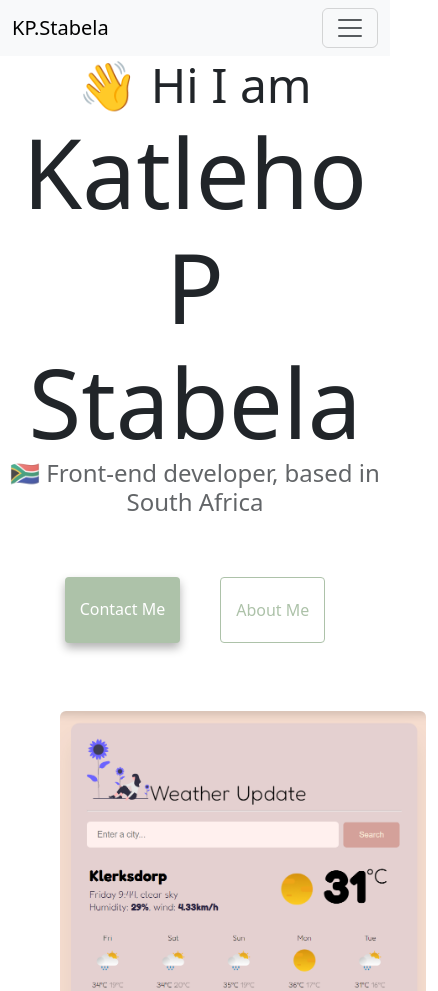
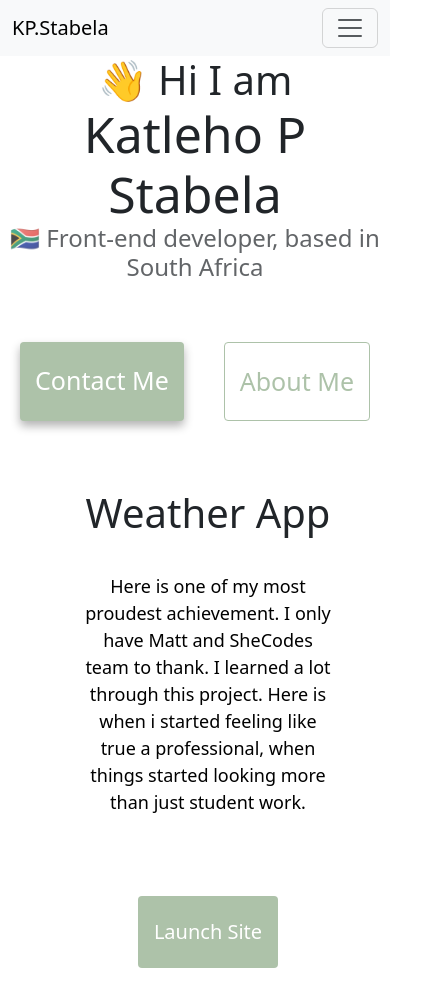
Before and after one commit to KPStabela/front-end-dev-KP-Stabela, a plain HTML site: page index.html in a window 390 px wide. Shown: the top 991 px of the page, 438 px wide, since content can reach past the window. Drawn offline with nearby package versions, Linux system fonts and the light colour scheme.

Commit message:
Added name and content to meta element for SOE and also title to link and @media query for the responsive of the sreen

```diff
--- a/index.html
+++ b/index.html
@@ -4,7 +4,8 @@
     <meta charset="UTF-8" />
     <meta http-equiv="X-UA-Compatible" content="IE=edge" />
     <meta name="viewport" content="width=device-width, initial-scale=1.0" />
-    <title>Katleho P Stabela</title>
+    <meta name="description" content="A multiple page about me as a Front-end developer site">
+    <title>front-end developer - KP Stabela</title>
     <link
       href="https://cdn.jsdelivr.net/npm/bootstrap@5.3.3/dist/css/bootstrap.min.css"
       rel="stylesheet"
@@ -36,18 +37,18 @@
               >
             </li>
             <li class="nav-item">
-              <a class="nav-link" href="about.html">About me</a>
+              <a class="nav-link" href="about.html" title="About the front-end developer button">About me</a>
             </li>
             <li class="nav-item">
-              <a class="nav-link" href="about.html#contact">Contact me</a>
+              <a class="nav-link" href="about.html#contact" title="Contact the front-end developer button">Contact me</a>
             </li>
           </ul>
         </div>
       </div>
     </nav>
     <h2>👋 Hi I am</h2>
-    <h1>Katleho P Stabela</h1>
-    <h3>🇿🇦 Front-end developer, based in South Africa</h3>
+    <h1 class="coder">Katleho P Stabela</h1>
+    <h3 class="coder-2">🇿🇦 Front-end developer, based in South Africa</h3>
     <div class="navigation-links">
       <a href="about.html#contact" class="contact-link">Contact me</a>
       <a href="about.html" class="about-link">About me</a>
--- a/src/style.css
+++ b/src/style.css
@@ -110,3 +110,33 @@
     background-color: #ADC2A9;
     color: white;
   }
+   @media (max-width: 500px) {
+    body {
+        font-size: 25px;
+        align-items: center;
+    }
+
+    .coder {
+        font-size: 50px;
+        text-align: center;
+    }
+
+    .coder-1{
+        text-align: center;
+        font-size: 5px;
+    }
+
+    h2 {
+        font-size: 40px;
+    }
+
+    img {
+        display: none;
+    }
+
+    .container {
+        max-width: 320px;
+        align-items: flex-start;
+    }
+
+   }
```
